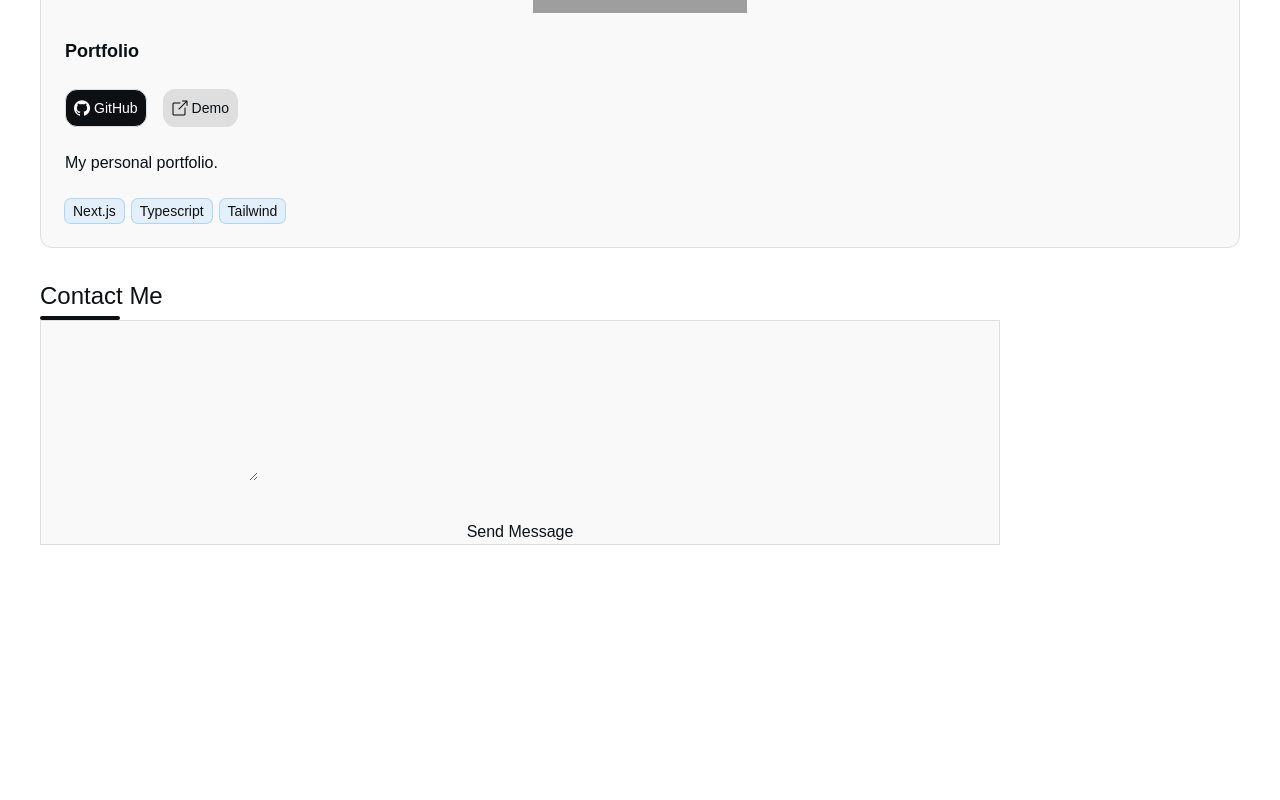
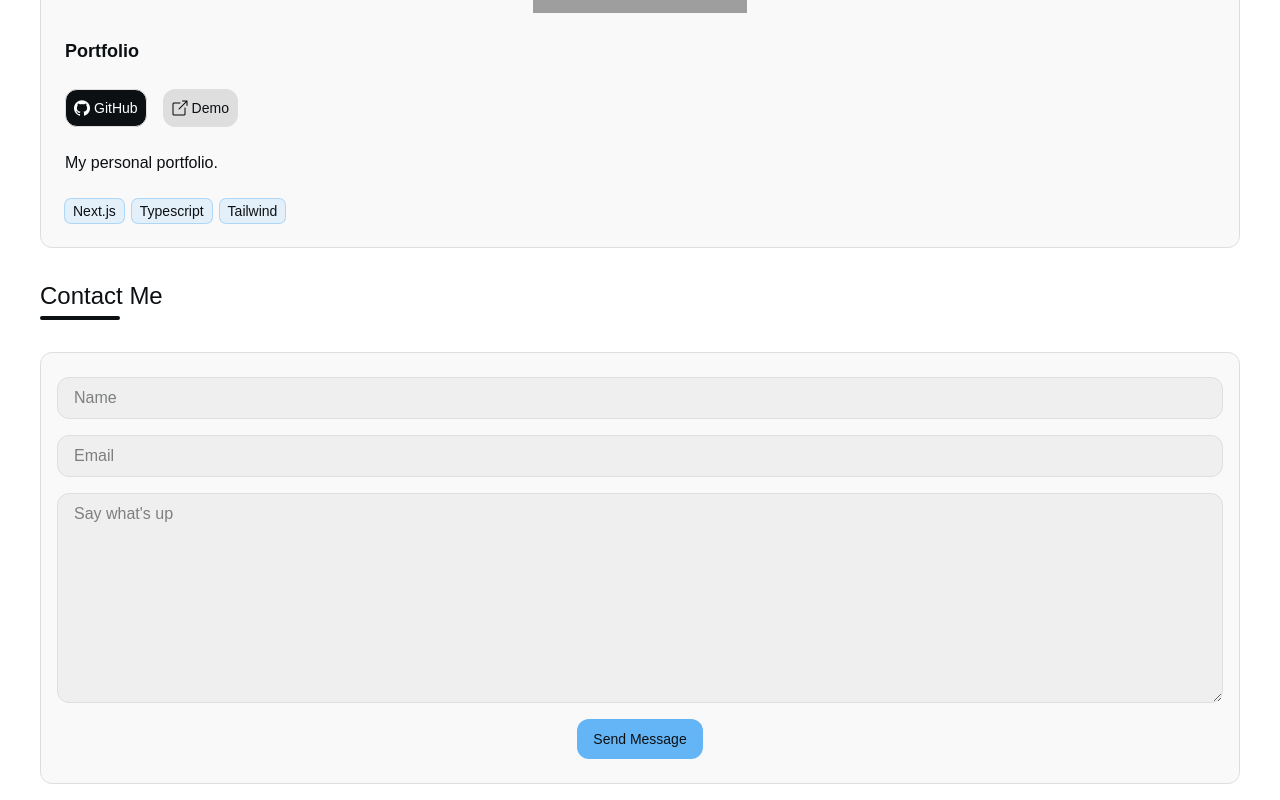
Before and after one commit to dah00/OV-Portfolio, a Next.js app: page / in a window 1280 px wide. Shown: the part 2128-2928 px from the top of the page. Before the commit the page ends 2673 px from the top, so only its background shows below. Built offline with nearby package versions, Linux system fonts and the light colour scheme; no server answers; grey boxes are pictures that could not be loaded; a web font is replaced by a local one.

Commit message:
Finsihed implementing contact component

```diff
--- a/components/contact/Messaging.tsx
+++ b/components/contact/Messaging.tsx
@@ -1,69 +1,92 @@
-import { Resend } from "resend";
+"use client"
+
+import { useActionState, useEffect, useRef } from "react"
+import { useFormStatus } from "react-dom"
+import { initialContactState, sendMessage } from "./actions"
+
+const inputFieldStyling =
+  "border-1 border-surface bg-surface/40 w-full px-4 py-2 rounded-xl focus:outline-none focus:ring-1 focus:ring-accent/60 focus:border-accent"
+
+function SubmitButton() {
+  const { pending } = useFormStatus()
+
+  return (
+    <button type="submit" className="cursor-pointer text-sm" disabled={pending}>
+      {pending ? "Sending..." : "Send Message"}
+    </button>
+  )
+}
 
 export default function Messaging() {
-  const resend = new Resend(process.env.RESEND_API_KEY);
-  async function serverFn(formData: FormData) {
-    "use server";
+  const [state, formAction] = useActionState(sendMessage, initialContactState)
+  const formRef = useRef<HTMLFormElement>(null)
 
-    const name = String(formData.get("name") ?? "").trim();
-    const email = String(formData.get("email") ?? "").trim();
-    const message = String(formData.get("message") ?? "").trim();
-    const botField = String(formData.get("company") ?? "").trim()
-
-    if (botField) return
-    if (!name || !email || !message) {
-      return;
+  useEffect(() => {
+    if (state.success) {
+      formRef.current?.reset()
     }
-
-    await resend.emails.send({
-      from: process.env.CONTACT_FROM_EMAIL!,
-      to: process.env.CONTACT_TO_EMAIL!,
-      subject: `Portfolio message from ${name}`,
-      replyTo: email,
-      text: `Name: ${name}\nEmail: ${email}\n\nMessage:\n${message}`,
-    });
-  }
+  }, [state.success])
 
   return (
     <form
-      action={serverFn}
-      className="flex flex-col gap-8 px-4  border border-surface bg-surface/20 w-[80%]"
+      ref={formRef}
+      action={formAction}
+      className="flex flex-col gap-4 px-4 py-6 border border-surface bg-surface/20 rounded-xl w-full"
     >
-      <div>
       <input
-          id="Name"
+        id="name"
         name="name"
         type="text"
+        placeholder="Name"
         autoCapitalize="words"
         autoComplete="name"
         required
+        className={inputFieldStyling}
+        aria-label="Visitor's name"
       />
-      </div>
-      <div>
+
       <input
-          id="Email"
+        id="email"
         name="email"
         type="email"
+        placeholder="Email"
         autoCapitalize="none"
         autoComplete="email"
         required
+        className={inputFieldStyling}
+        aria-label="Visitor's email address"
       />
-      </div>
+
       <input
         type="text"
-        name="componay"
+        name="company"
         tabIndex={-1}
         autoComplete="off"
         className="hidden"
         aria-hidden="true"
       />
 
-      <div>
-        <textarea id="message" name="message" required />
+      <textarea
+        id="message"
+        name="message"
+        placeholder="Say what's up"
+        rows={8}
+        required
+        className={inputFieldStyling}
+      />
+
+      <div className="self-center rounded-xl bg-accent px-4 py-2">
+        <SubmitButton />
       </div>
-      <button type="submit" className="cursor-pointer">
-        Send Message
-      </button>
+      {state.message ? (
+        <p
+          className={state.success ? "text-sm text-accent" : "text-sm text-red-400"}
+          role="status"
+          aria-live="polite"
+        >
+          {state.message}
+        </p>
+      ) : null}
     </form>
-  );
+  )
 }
--- /dev/null
+++ b/components/contact/actions.ts
@@ -0,0 +1,53 @@
+"use server"
+
+import { Resend } from "resend"
+
+export type ContactActionState = {
+  success: boolean
+  message: string
+}
+
+export const initialContactState: ContactActionState = {
+  success: false,
+  message: "",
+}
+
+export async function sendMessage(
+  _prevState: ContactActionState,
+  formData: FormData
+): Promise<ContactActionState> {
+  const name = String(formData.get("name") ?? "").trim()
+  const email = String(formData.get("email") ?? "").trim()
+  const message = String(formData.get("message") ?? "").trim()
+  const botField = String(formData.get("company") ?? "").trim()
+
+  if (botField) return initialContactState
+  if (!name || !email || !message) {
+    return {
+      success: false,
+      message: "Please fill in your name, email, and message.",
+    }
+  }
+
+  const resend = new Resend(process.env.RESEND_API_KEY)
+
+  try {
+    await resend.emails.send({
+      from: process.env.CONTACT_FROM_EMAIL!,
+      to: process.env.CONTACT_TO_EMAIL!,
+      subject: `Portfolio message from ${name}`,
+      replyTo: email,
+      text: `Name: ${name}\nEmail: ${email}\n\nMessage:\n${message}`,
+    })
+
+    return {
+      success: true,
+      message: "Message sent. Thanks for reaching out!",
+    }
+  } catch {
+    return {
+      success: false,
+      message: "Could not send message right now. Please try again shortly.",
+    }
+  }
+}
--- a/components/sections/ContactMe.tsx
+++ b/components/sections/ContactMe.tsx
@@ -3,7 +3,10 @@ import SectionTitle from "../shared/SectionTitle"
 
 function ContactMe() {
   return (
-    <section id="contact" className="scroll-mt-[var(--header-offset)] ">
+    <section
+      id="contact"
+      className="scroll-mt-[var(--header-offset)] flex flex-col gap-8 mb-4"
+    >
       <SectionTitle title="Contact Me" />
       <Messaging />
     </section>
```
Lines whose indentation alone changed are shown as unchanged.
